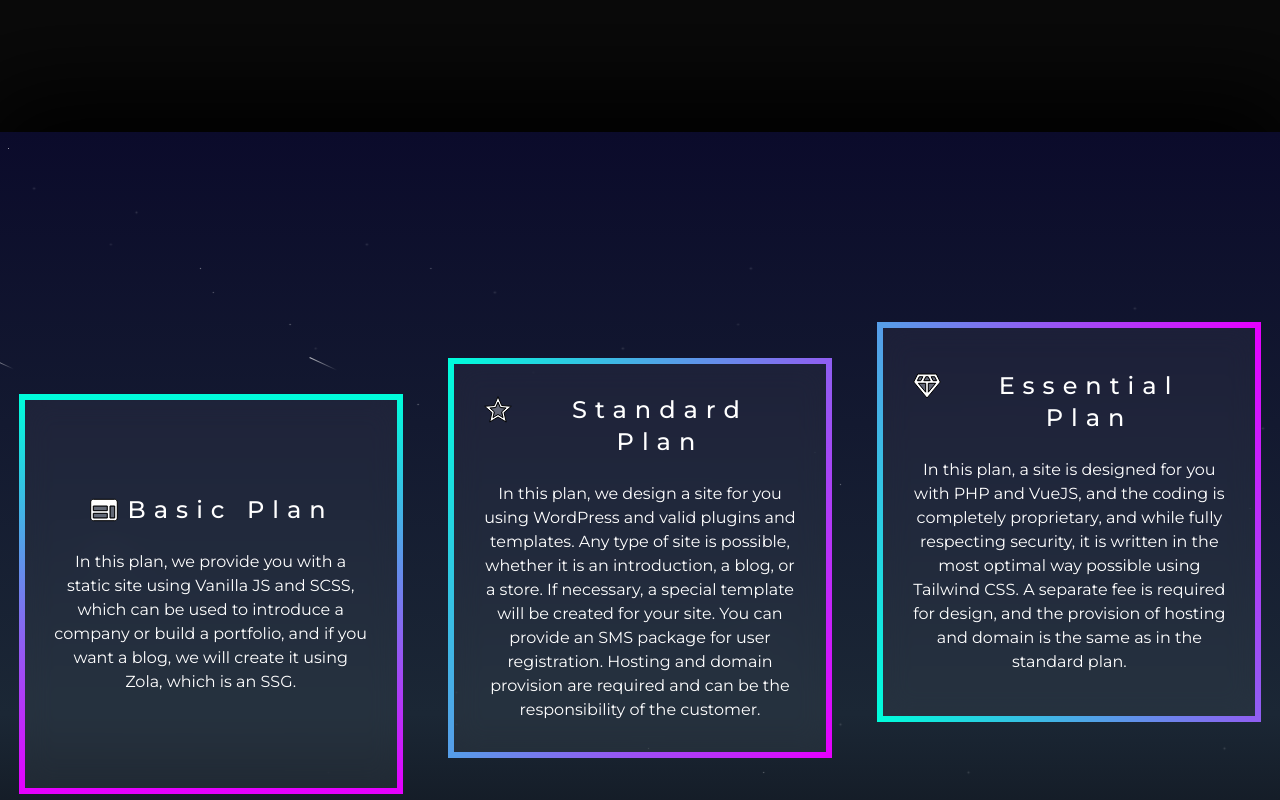
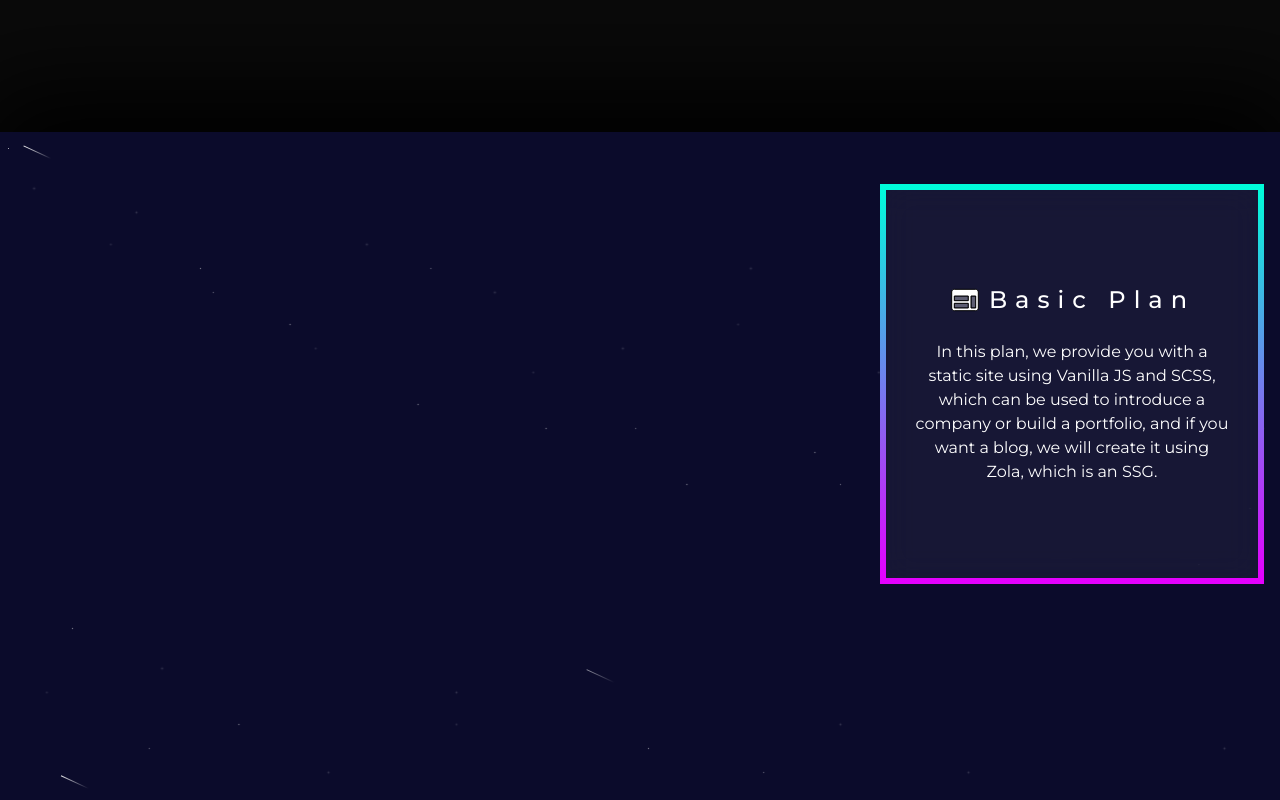
Before and after one commit to imdanieldev/imdanieldev.github.io, a Vue app: page / in a window 1280 px wide. Shown: the part 700-1500 px from the top of the page. Built offline with nearby package versions, Linux system fonts and the light colour scheme.

Commit message:
scroll effect

```diff
--- a/src/App.vue
+++ b/src/App.vue
@@ -58,9 +58,11 @@
                <div class="shooting-star"></div>
                <div class="shooting-star"></div>
                <div class="min-h-svh w-full lg:py-0 flex justify-center items-center">
-                    <div class="flex justify-around px-2 items-center w-full gap-10 flex-col lg:flex-row">
+                    <div id="panels"
+                         class="flex min-h-[300svh] justify-start px-2 py-4 items-start w-full gap-10 flex-nowrap overflow-x-hidden relative">
+                         <div class="w-full grow-0 shrink-0 basis-full flex justify-end items-center panel">
                               <div
-                              class="border-gradient3 relative bg-white/5 backdrop-blur-lg mt-5 gap-6 flex justify-center items-center flex-col w-full lg:w-[30vw] min-h-[40vh] lg:min-h-[50vh] py-5 px-3 sm:px-7 translate-y-0 lg:translate-y-9">
+                                   class="border-gradient3 relative bg-white/5 backdrop-blur-lg mt-5 gap-6 flex justify-center items-center flex-col w-full lg:w-[30vw] min-h-[40vh] lg:min-h-[50vh] py-5 px-3 sm:px-7">
                                    <h3 class="text-2xl montserrat-500 tracking-[0.5rem] text-center flex gap-2">
                                         <svg viewbox="0 0 32 32" class="w-8 h-8 fill-current stroke-black">
                                              <path d="M5.3 12h14v4.7H5.3z m0 7.3h14V24H5.3zM22 12H26.7v12h-4.7z"
@@ -70,15 +72,19 @@
                                         </svg>
                                         Basic Plan
                                    </h3>
-                              <p class="text-center">In this plan, we provide you with a static site using Vanilla JS
+                                   <p class="text-center">In this plan, we provide you with a static site using Vanilla
+                                        JS
                                         and
                                         SCSS, which can be used
-                                   to introduce a company or build a portfolio, and if you want a blog, we will create
+                                        to introduce a company or build a portfolio, and if you want a blog, we will
+                                        create
                                         it
                                         using Zola, which is an SSG.</p>
                               </div>
+                         </div>
+                         <div class="w-full grow-0 shrink-0 basis-full flex justify-center items-center panel h-fit">
                               <div
-                              class="border-gradient2 relative bg-white/5 backdrop-blur-lg mt-5 gap-6 flex justify-center items-center flex-col w-full lg:w-[30vw] min-h-[40vh] lg:min-h-[50vh] py-5 px-3 sm:px-7 translate-y-0">
+                                   class="border-gradient2 relative bg-white/5 backdrop-blur-lg mt-5 gap-6 flex justify-center items-center flex-col w-full lg:w-[30vw] min-h-[40vh] lg:min-h-[50vh] py-5 px-3 sm:px-7">
                                    <h3 class="text-2xl montserrat-500 tracking-[0.5rem] text-center flex gap-2">
                                         <svg viewbox="0 0 32 32" class="w-8 h-8 fill-current stroke-black">
                                              <path d="M16 20.5l-5 3.1 1.3-5.7-4.4-3.9 5.8-0.5L16 8.1l2.3 5.4 5.8 0.5-4.4 3.9 1.3 5.7z"
@@ -88,18 +94,23 @@
                                         </svg>
                                         Standard Plan
                                    </h3>
-                              <p class="text-center">In this plan, we design a site for you using WordPress and valid
+                                   <p class="text-center">In this plan, we design a site for you using WordPress and
+                                        valid
                                         plugins
-                                   and templates. Any type of site is possible, whether it is an introduction, a blog,
+                                        and templates. Any type of site is possible, whether it is an introduction, a
+                                        blog,
                                         or a
                                         store. If necessary, a special template will be created for your site. You can
                                         provide an
-                                   SMS package for user registration. Hosting and domain provision are required and can
+                                        SMS package for user registration. Hosting and domain provision are required and
+                                        can
                                         be
                                         the responsibility of the customer.</p>
                               </div>
+                         </div>
+                         <div class="w-full grow-0 shrink-0 basis-full flex justify-start items-center panel">
                               <div
-                              class="border-gradient1 relative bg-white/5 backdrop-blur-lg mt-5 gap-6 flex justify-center items-center flex-col w-full lg:w-[30vw] min-h-[40vh] lg:min-h-[50vh] py-5 px-3 sm:px-7 translate-y-0 lg:-translate-y-9">
+                                   class="border-gradient1 relative bg-white/5 backdrop-blur-lg mt-5 gap-6 flex justify-center items-center flex-col w-full lg:w-[30vw] min-h-[40vh] lg:min-h-[50vh] py-5 px-3 sm:px-7">
                                    <h3 class="text-2xl montserrat-500 tracking-[0.5rem] text-center flex gap-2">
                                         <svg viewbox="0 0 32 32" class="w-8 h-8 fill-current stroke-black">
                                              <path d="M11.8 6.7H8.3l-2 4h3.5z m13.9 4l-2-4h-3.5l2 4zM14.7 22.2V13.3H7.3z m2.6 0L24.7 13.3H17.3zM17.2 6.7h-2.4l-2 4h6.4z"
@@ -109,13 +120,16 @@
                                         </svg>
                                         Essential Plan
                                    </h3>
-                              <p class="text-center">In this plan, a site is designed for you with PHP and VueJS, and
+                                   <p class="text-center">In this plan, a site is designed for you with PHP and VueJS,
+                                        and
                                         the
-                                   coding is completely proprietary, and while fully respecting security, it is written
+                                        coding is completely proprietary, and while fully respecting security, it is
+                                        written
                                         in
                                         the most optimal way possible using Tailwind CSS. A separate fee is required for
                                         design,
                                         and the provision of hosting and domain is the same as in the standard plan.</p>
+                              </div>
                          </div>
                     </div>
                </div>
@@ -143,6 +157,24 @@
           effects: true,
           normalizeScroll: true,
      });
+     const panel = gsap.utils.toArray("#panels .panel");
+     let tween;
+     tween = gsap.to(panel, {
+          x: () => -1 * (document.querySelector("#panels").scrollWidth - innerWidth),
+          ease: "none",
+          scrollTrigger: {
+               trigger: "#panels",
+               pin: true,
+               start: "top top",
+               scrub: 1,
+               // end:  () => "+=" + (document.querySelector("#panels").scrollWidth - innerWidth),
+               end: "bottom bottom",
+               pinReparent: false,
+               pinSpacing: false,
+               pinSpacer: false,
+               snap: false,
+          }
+     });
      gsap.to(animateBox.value, {
           y: "100%",
           scale: 1.2,
@@ -152,27 +184,7 @@
                scrub: true,
           }
      });
-     gsap.to(".border-gradient3", {
-          scrollTrigger: {
-               trigger: ".border-gradient3",
-               pin: true,
-               scrub: true,
-          }
-     });
-     gsap.to(".border-gradient2", {
-          scrollTrigger: {
-               trigger: ".border-gradient2",
-               pin: true,
-               scrub: true,
-          }
-     });
-     gsap.to(".border-gradient1", {
-          scrollTrigger: {
-               trigger: ".border-gradient1",
-               pin: true,
-               scrub: true,
-          }
-     });
+     console.log(document.querySelector("#panels").scrollWidth - innerWidth)
      let split = new SplitText(".name", { type: "chars" });
      let words = new SplitText(".my-text", { type: "words" });
      let skill1 = new SplitText(".skills li:nth-child(1)", { type: "words" });
@@ -292,7 +304,7 @@
                gsap.to(window, {
                     duration: 2,
                     scrollTo: document.querySelector("#items"),
-                    ease: "elastic.out(1.5,0.75)"
+                    ease: "elastic.out(1.5,0.5)"
                });
           });
      });
@@ -386,7 +398,8 @@
 }
 
 .starsbg {
-     background: linear-gradient(to bottom, #0b0b2b, #1b2735 70%, #090a0f);
+     /* background: linear-gradient(to bottom, #0b0b2b, #1b2735 70%, #090a0f); */
+     background-color: #0b0b2b;
 }
 
 .stars {
```
Lines whose indentation alone changed are shown as unchanged.
